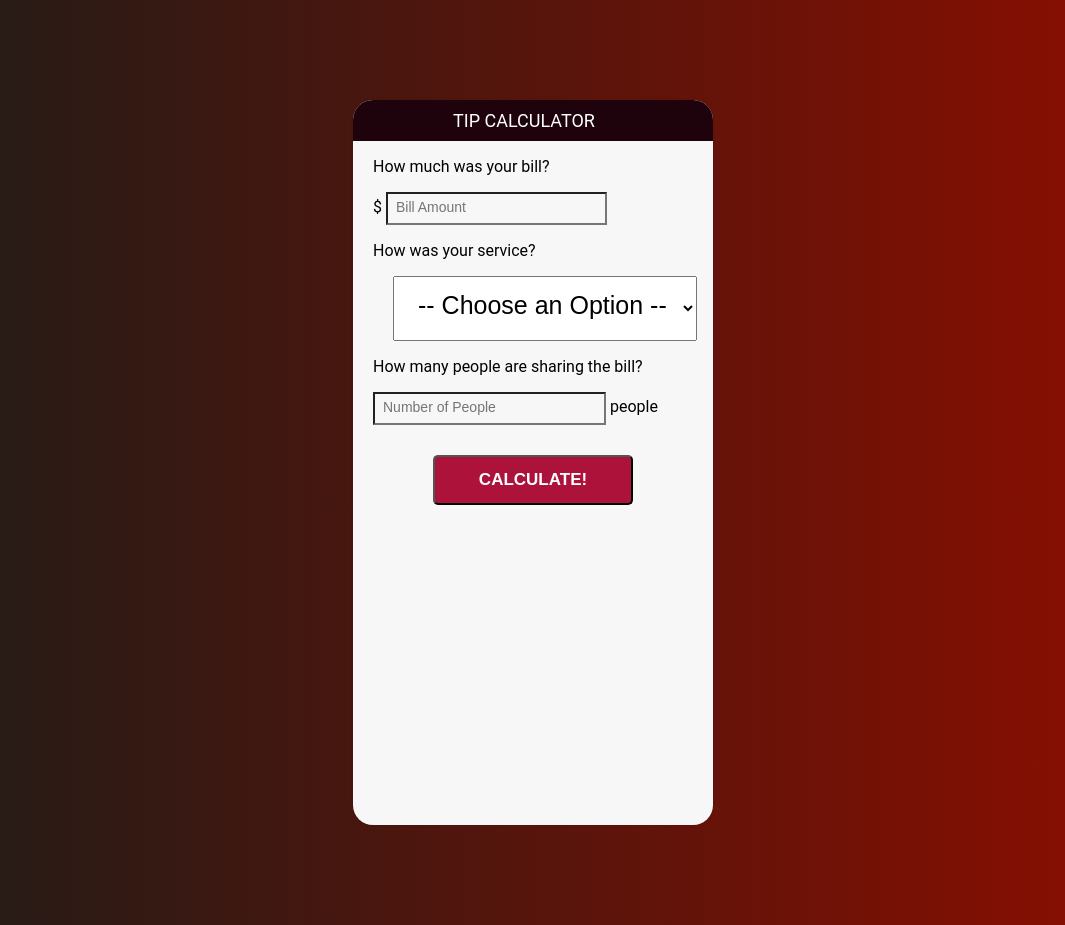
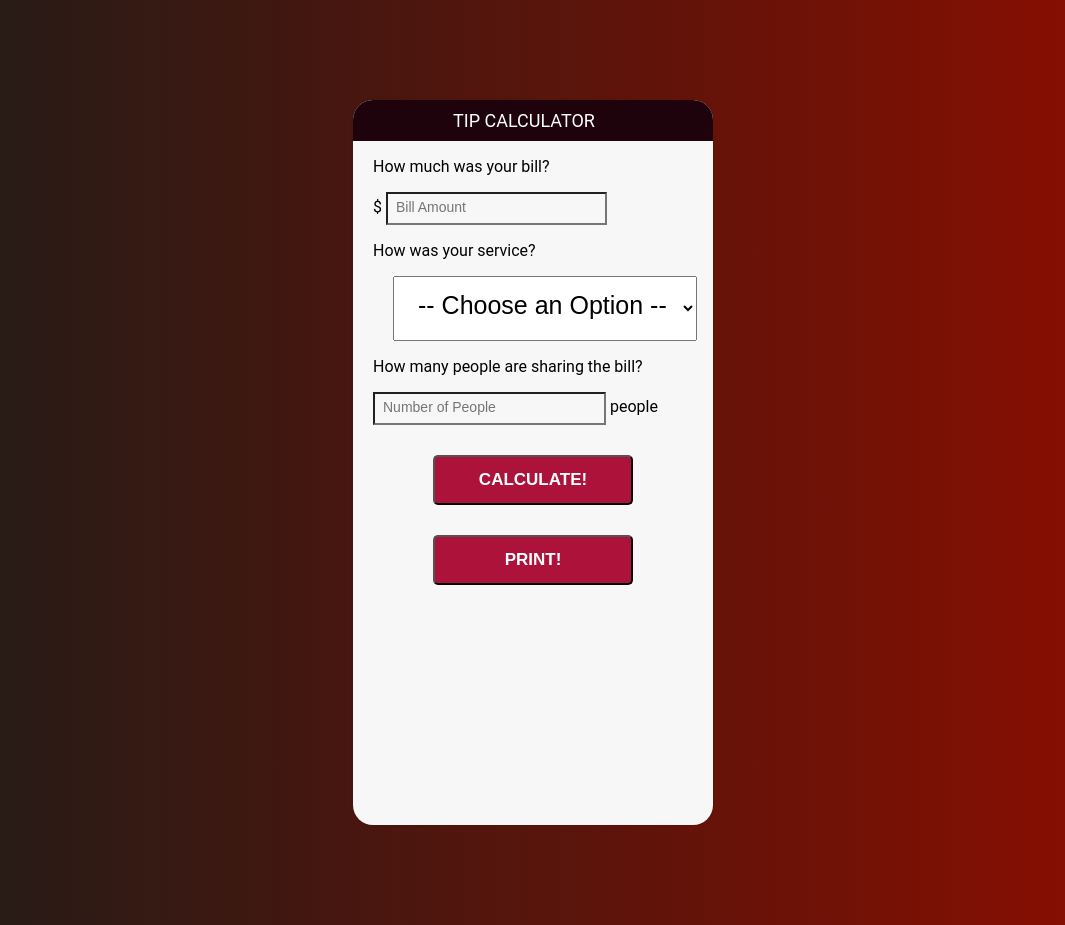
Before and after one commit to chethantr19/MyFirstWebsite, a plain HTML site: page index.html in a window 1280 px wide. Shown: the whole page, without its empty margins (107-1172 px from the left). Drawn offline with Linux system fonts and the light colour scheme.

Commit message:
Print button added

```diff
--- a/index.html
+++ b/index.html
@@ -27,6 +27,7 @@
         <p>How many people are sharing the bill?</p>
         <input id="peopleamt" type="text" placeholder="Number of People" /> people
         <button type="button" id="calculate" onclick="calculateTip()">Calculate!</button>
+		<button type="button" id="print" onclick="calculateTip()">Print!</button>
       </div>
       <!--calculator end-->
       <div id="totalAndTip">
```
